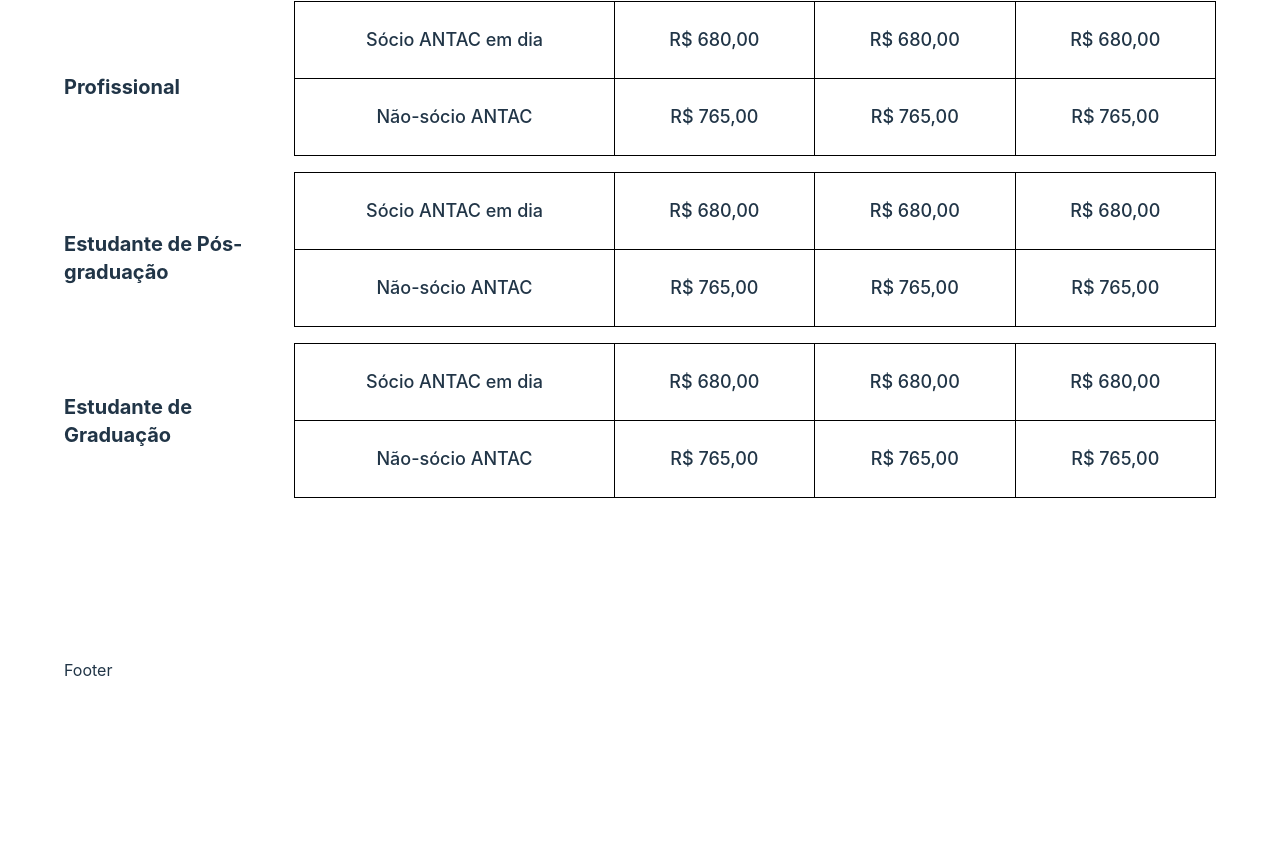
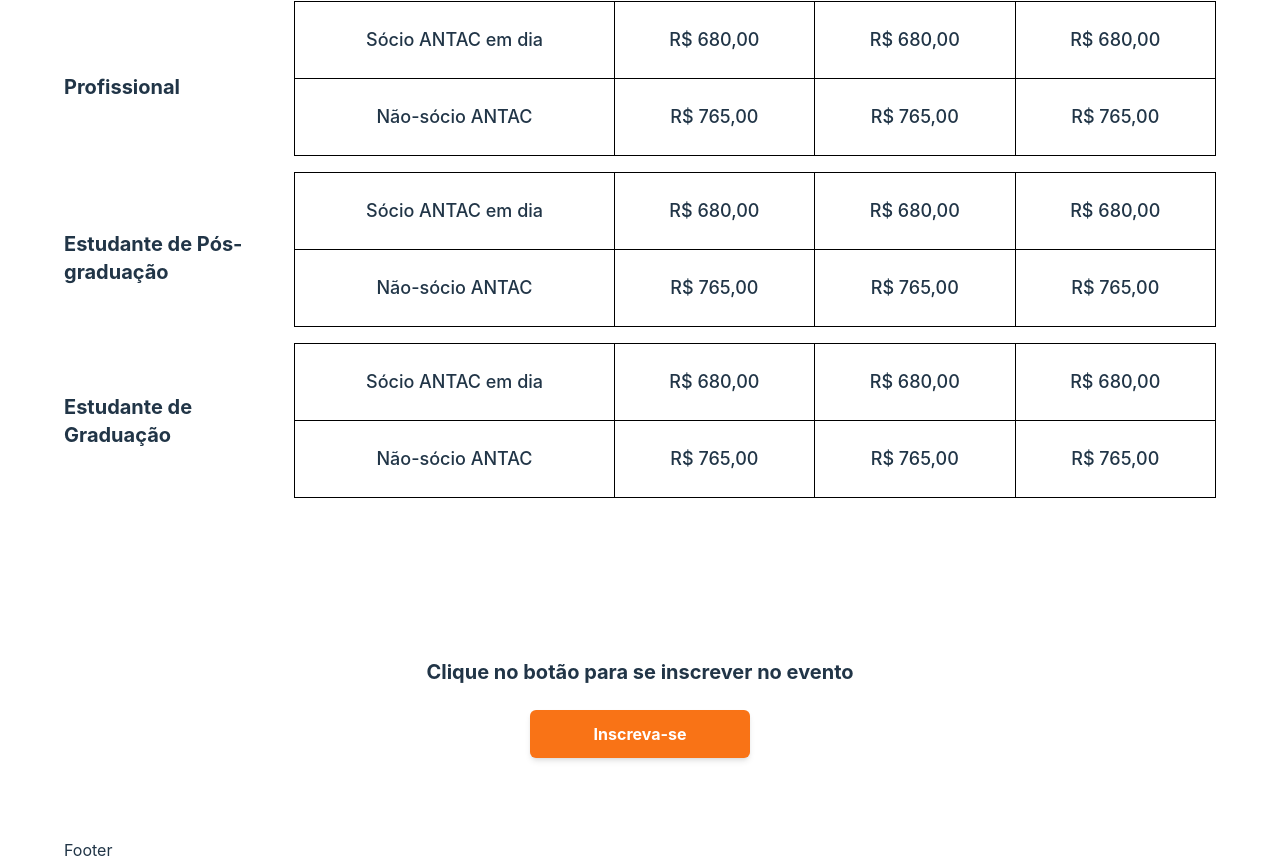
Before and after one commit to softeam-org/sibragecsbtic-web, a React (Vite) app: page /inscricoes in a window 1280 px wide. Shown: the part 1565-2427 px from the top of the page. Before the commit the page ends 2247 px from the top, so only its background shows below. Built offline with nearby package versions, Linux system fonts and the light colour scheme; what tailwind-nord would draw is missing.

Commit message:
Botão de inscrição adicionado

```diff
--- a/src/container/Inscricoes.jsx
+++ b/src/container/Inscricoes.jsx
@@ -5,7 +5,7 @@
 
 function Inscricoes() {
   return (
-    <div className="w-100 bg-nord6 pt-20">
+    <div className="w-100 bg-nord6 py-20">
       <div className="max-w-6xl mx-auto">
         <div className="mb-6 py-4 border-b-2 border-b-nord2 text-nord1 text-3xl font-bold">
           <h2>Inscrições</h2>
@@ -14,6 +14,19 @@
         <Instructions />
 
         <Prices />
+        <div className="flex flex-col w-100 justify-center items-center gap-6">
+          <p className="text-nord-0 text-xl font-bold">
+          Clique no botão para se inscrever no evento
+          </p>
+          <a
+            href="/"
+            rel="noreferrer"
+          >
+            <button className="bg-orange-500 border-0 text-white font-bold py-3 px-16  shadow-md hover:shadow-lg rounded-md hover:bg-orange-400 transition-all ease-in">
+              Inscreva-se
+            </button>
+          </a>
+        </div>
       </div>
     </div>
   );
```
